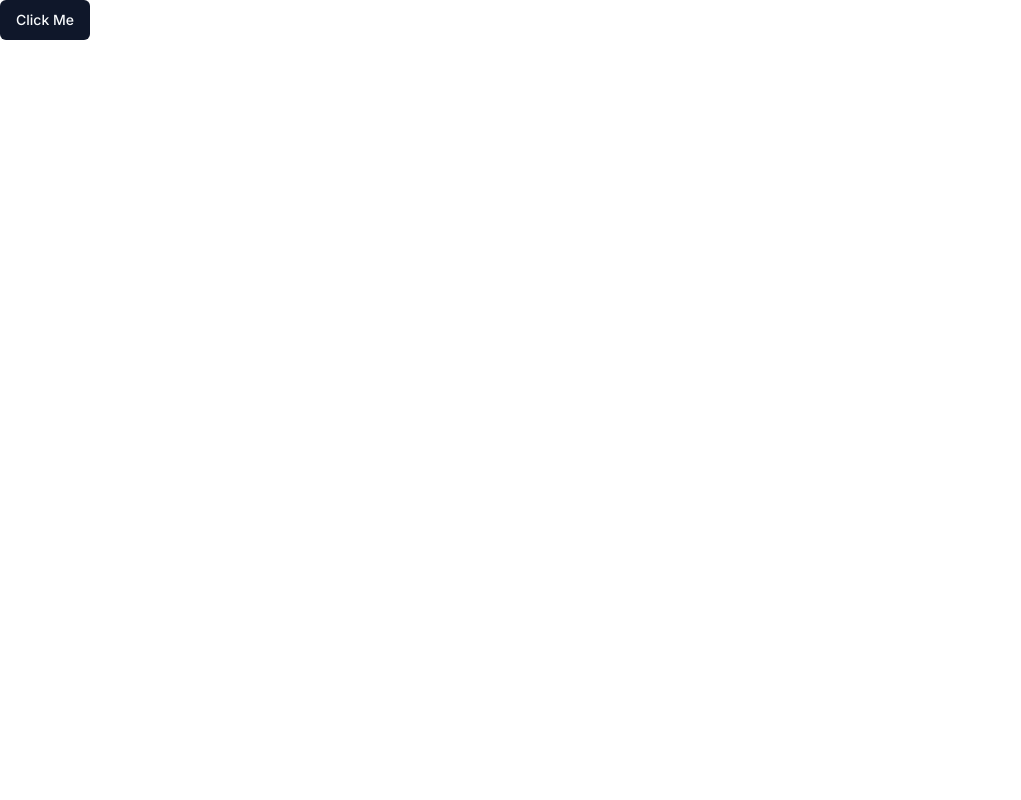
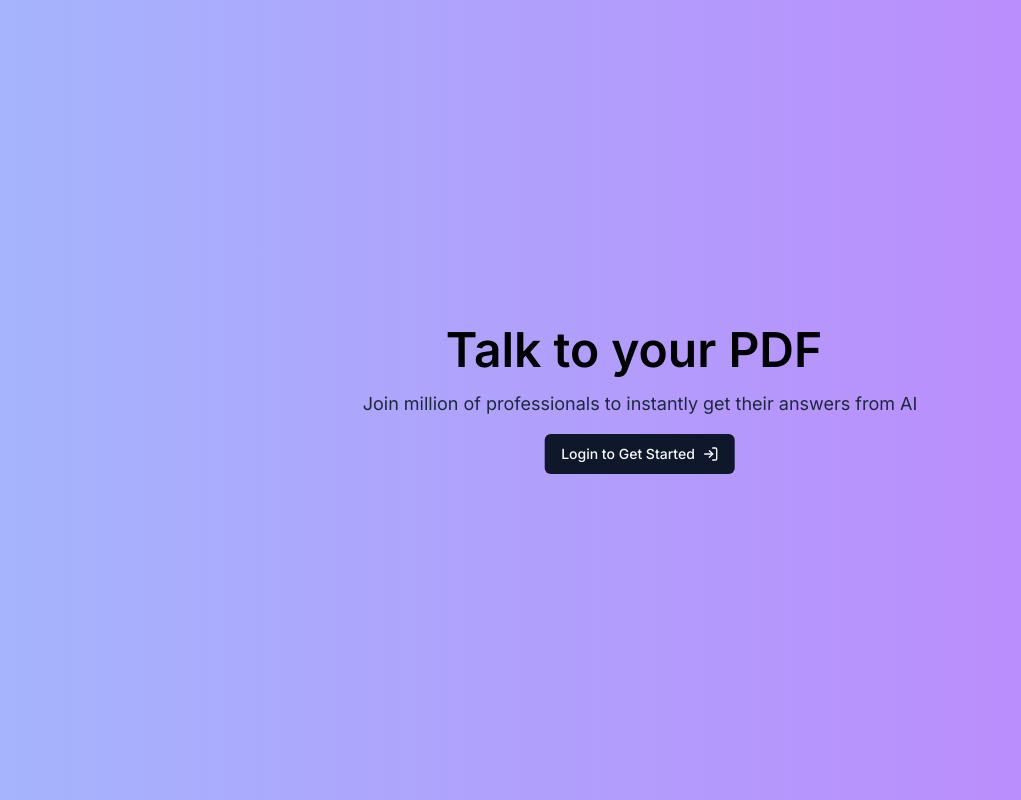
Before and after one commit to sid995/pdfreader, a Next.js app: page / in a window 1280 px wide. Shown: the whole page, without its empty margins (0-1021 px from the left). Built offline with nearby package versions, Linux system fonts and the light colour scheme; no server answers.

Commit message:
homepage and auth pages setup

```diff
--- a/src/app/page.tsx
+++ b/src/app/page.tsx
@@ -1,9 +1,40 @@
+import { Positioning } from "@/components/layout/positioning";
 import { Button } from "@/components/ui/button"
+import { UserButton, auth } from "@clerk/nextjs";
+import { LogIn } from "lucide-react";
+import Link from "next/link";
 
-export default function Home() {
+export default async function Home() {
+  const { userId } = await auth()
+  const isAuth = !!userId
+
   return (
-    <div>
-      <Button>Click Me</Button>
-    </div>
+    <Positioning>
+      <div className="flex flex-col items-center text-center">
+        <div className="flex items-center">
+          <h1 className="mr-3 text-5xl font-semibold">Talk to your PDF</h1>
+          <UserButton
+            afterSignOutUrl="/"
+          />
+        </div>
+        <div className="flex mt-2">
+          {isAuth &&
+            <Button>Go to Chats</Button>
+          }
+        </div>
+        <p className="max-w-xl mt-2 text-lg text-slate-800">
+          Join million of professionals to instantly get their answers from AI
+        </p>
+        <div className="w-full mt-4">
+          {isAuth ? <h1>File Upload</h1> : (
+            <Link href="/sign-in">
+              <Button>Login to Get Started
+                <LogIn className="w-4 h-4 ml-2" />
+              </Button>
+            </Link>
+          )}
+        </div>
+      </div>
+    </Positioning>
   );
 }
--- /dev/null
+++ b/src/app/sign-in/[[...sign-in]]/page.tsx
@@ -0,0 +1,10 @@
+import { Positioning } from "@/components/layout/positioning";
+import { SignIn } from "@clerk/nextjs";
+
+export default function Page() {
+  return (
+    <Positioning bgColor="#ffffff">
+      <SignIn />
+    </Positioning>
+  );
+}
--- /dev/null
+++ b/src/app/sign-up/[[...sign-up]]/page.tsx
@@ -0,0 +1,10 @@
+import { Positioning } from "@/components/layout/positioning";
+import { SignUp } from "@clerk/nextjs";
+
+export default function Page() {
+  return (
+    <Positioning bgColor="#ffffff">
+      <SignUp />
+    </Positioning>
+  );
+}
--- /dev/null
+++ b/src/components/layout/positioning.tsx
@@ -0,0 +1,19 @@
+import { cn } from "@/lib/utils"
+import { FC, PropsWithChildren, ReactElement } from "react"
+
+interface Props {
+  bgColor?: string | null
+}
+
+export const Positioning: FC<PropsWithChildren<Props>> = ({ children, bgColor = null }): ReactElement => {
+  const bg = bgColor ? bgColor : "bg-gradient-to-r from-indigo-300 to-purple-400"
+
+  return (
+    <div className={cn("relative w-screen min-h-screen", bg)}>
+
+      <div className="absolute top-1/2 left-1/2 -translate-y-1/2 -translate-x-1/2">
+        {children}
+      </div>
+    </div>
+  )
+}
```
Also changed, not shown: 1 other file (tests, documents, lock files or other folders).
